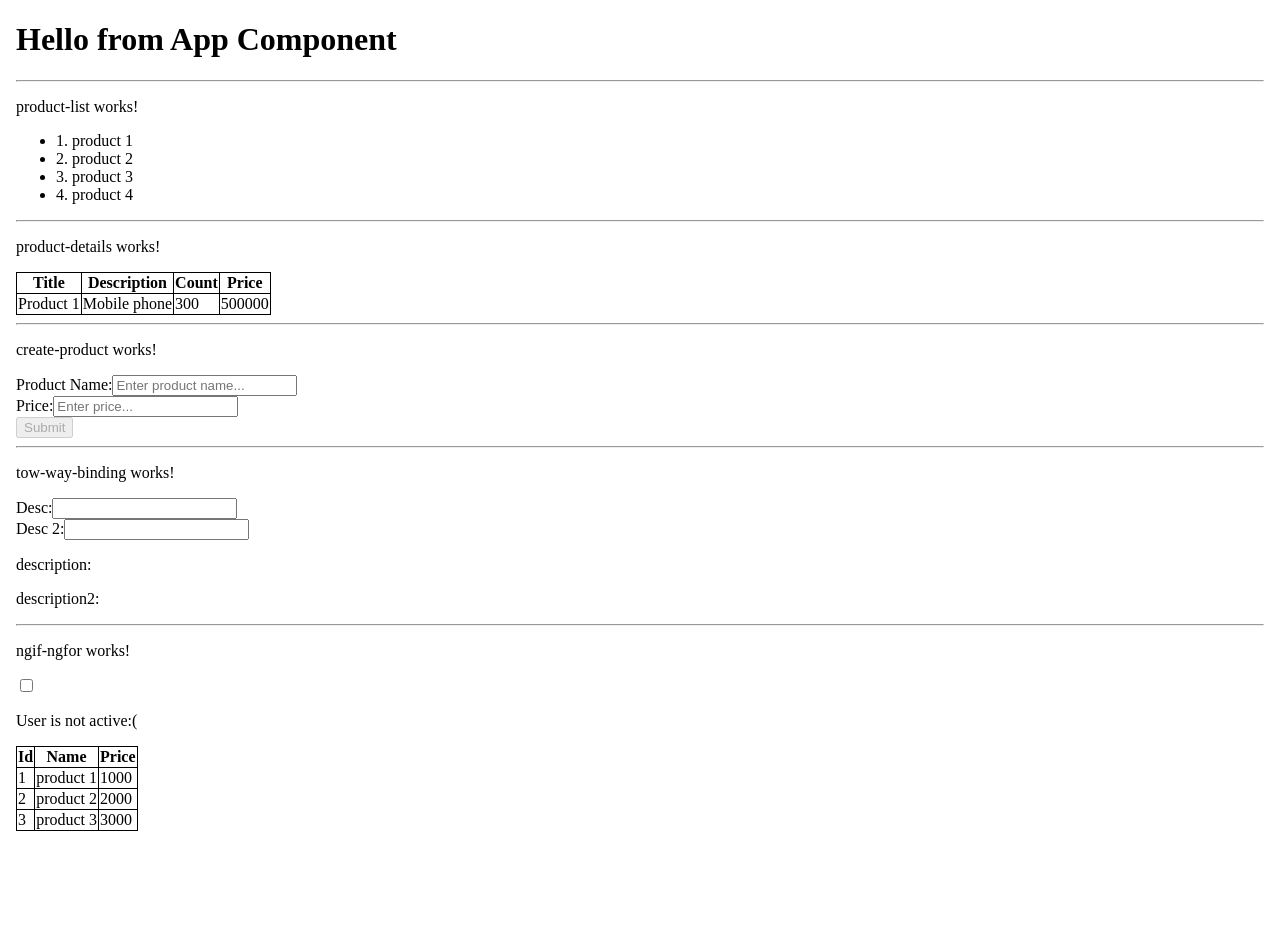
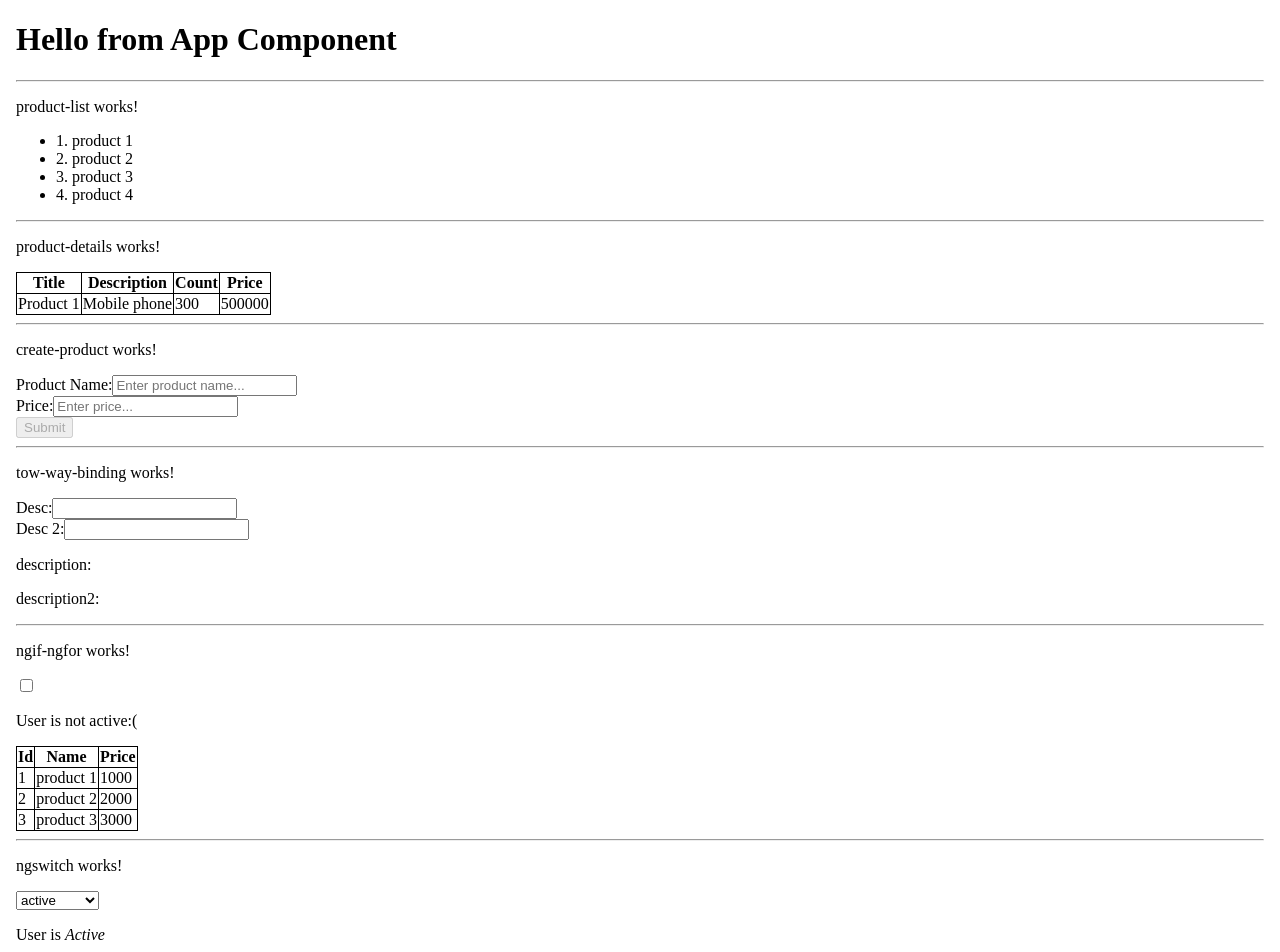
Before and after one commit to MHGalaxy/LearnAngular, an Angular app: page / in a window 1280 px wide. Shown: the top 952 px of the page. Before the commit the page ends 839 px from the top, so only its background shows below. Built offline with nearby package versions, Linux system fonts and the light colour scheme.

Commit message:
add ngSwitch component

```diff
--- /dev/null
+++ b/src/app/Components/ngswitch/ngswitch.component.html
@@ -0,0 +1,15 @@
+<p>ngswitch works!</p>
+
+<select name="userStatus" [(ngModel)]="userStatus">
+  <option *ngFor="let us of userStatusList" value="{{us}}">{{us}}</option>
+</select>
+
+<div>
+  <p [ngSwitch]="userStatus">User is
+    <i *ngSwitchCase="'active'">Active</i>
+    <i *ngSwitchCase="'inactive'">Inactive</i>
+    <i *ngSwitchCase="'ban'">Ban</i>
+    <i *ngSwitchCase="'deleted'">Deleted</i>
+    <i *ngSwitchDefault>Unknown</i>
+  </p>
+</div>
--- /dev/null
+++ b/src/app/Components/ngswitch/ngswitch.component.ts
@@ -0,0 +1,23 @@
+import { Component } from '@angular/core';
+import {NgForOf, NgSwitch, NgSwitchCase, NgSwitchDefault} from '@angular/common';
+import {FormsModule} from '@angular/forms';
+
+@Component({
+  selector: 'app-ngswitch',
+  standalone: true,
+  imports: [
+    NgSwitch,
+    NgSwitchCase,
+    NgForOf,
+    FormsModule,
+    NgSwitchDefault
+  ],
+  templateUrl: './ngswitch.component.html',
+  styleUrl: './ngswitch.component.css'
+})
+export class NgswitchComponent {
+  //type userStatusType = "active" | "inactive" | "ban" | "deleted";
+  //userStatus: userStatusType;
+  userStatusList:string[] = ["active", "inactive", "ban", "deleted", "no identity"];
+  userStatus = "active";
+}
--- a/src/app/app.component.html
+++ b/src/app/app.component.html
@@ -15,5 +15,7 @@
   <app-tow-way-binding></app-tow-way-binding>
   <hr/>
   <app-ngif-ngfor></app-ngif-ngfor>
+  <hr/>
+  <app-ngswitch></app-ngswitch>
 </body>
 </html>
--- a/src/app/app.component.ts
+++ b/src/app/app.component.ts
@@ -5,12 +5,13 @@ import {ProductDetailsComponent} from './Components/product-details/product-deta
 import {CreateProductComponent} from './Components/create-product/create-product.component';
 import {TowWayBindingComponent} from './Components/tow-way-binding/tow-way-binding.component';
 import {NgifNgforComponent} from './Components/ngif-ngfor/ngif-ngfor.component';
+import {NgswitchComponent} from './Components/ngswitch/ngswitch.component';
 
 //decorator factory
 @Component({
   selector: 'app-root',
   standalone: true,
-  imports: [RouterOutlet, ProductListComponent, ProductDetailsComponent, CreateProductComponent, TowWayBindingComponent, NgifNgforComponent],
+  imports: [RouterOutlet, ProductListComponent, ProductDetailsComponent, CreateProductComponent, TowWayBindingComponent, NgifNgforComponent, NgswitchComponent],
   templateUrl: './app.component.html',
   styleUrl: './app.component.css'
 })
```
Also changed, not shown: src/app/Components/ngswitch/ngswitch.component.css (added), 1 other file (tests, documents, lock files or other folders).
